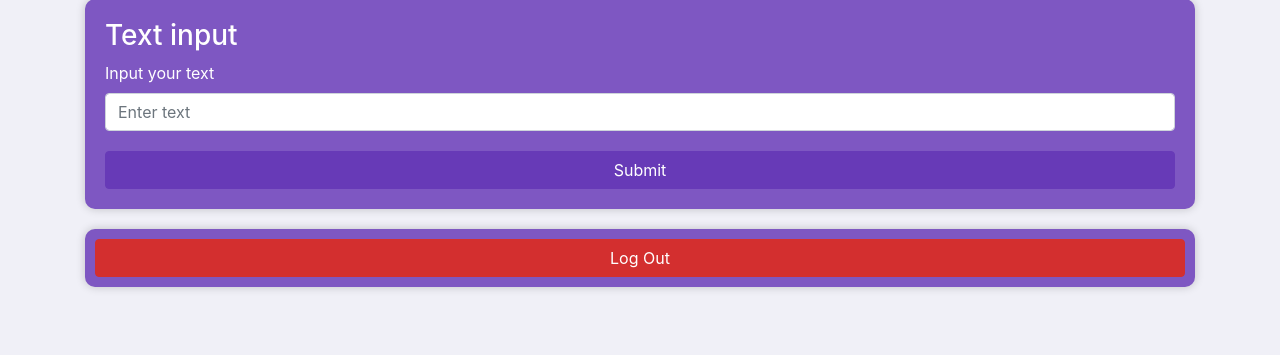
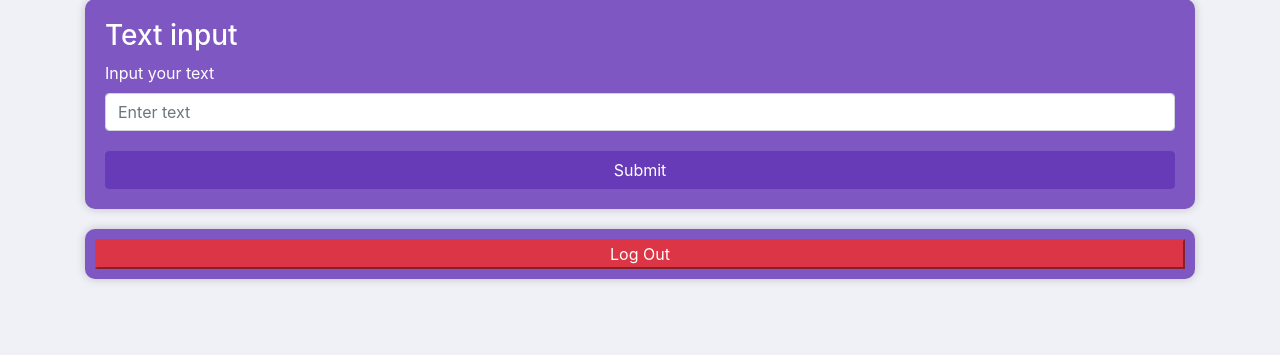
Before and after one commit to SierraGrace/Bootstrap-Project, a PHP site: page /Bootstrap-Project/project-reimagining/pages/user-page.php in a window 1280 px wide. Shown: the part 135-490 px from the top of the page. Run offline with PHP 8.4, Linux system fonts and the light colour scheme.

Commit message:
Added log out mechanic to log out buttons

```diff
--- a/project-reimagining/pages/admin-page.php
+++ b/project-reimagining/pages/admin-page.php
@@ -92,7 +92,9 @@
         <div class="row">
             <div class="col-md-12">
                 <div class="logout-block">
-                    <button type="button" class="btn btn-block">Log Out</button>
+                    <form action="../php/sign_out.php" method="post">
+                        <button type="submit" class="btn-danger btn-block">Log Out</button>
+                    </form>
                 </div>
             </div>
         </div>
--- a/project-reimagining/pages/user-page.php
+++ b/project-reimagining/pages/user-page.php
@@ -34,7 +34,9 @@
         <div class="row">
             <div class="col-md-12">
                 <div class="logout-block">
-                    <button type="button" class="btn btn-block">Log Out</button>
+                    <form action="../php/sign_out.php" method="post">
+                        <button type="submit" class="btn-danger btn-block">Log Out</button>
+                    </form>
                 </div>
             </div>
         </div>
```
